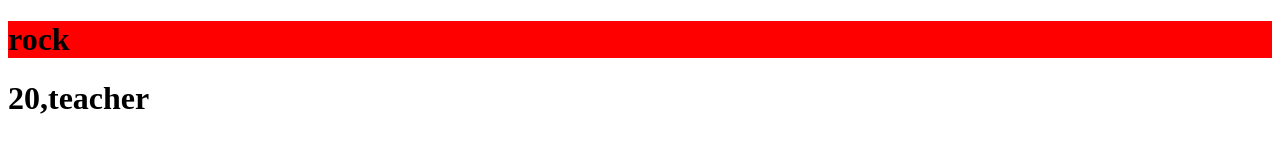
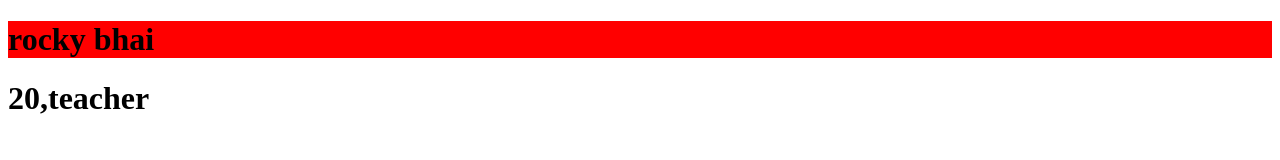
Before and after one commit to vimal336/React-js-projects, a React (Create React App) app in the folder myapp/: page / in a window 1280 px wide. Shown: the top 160 px of the page. Built offline with nearby package versions, Linux system fonts and the light colour scheme.

Commit message:
react practice

```diff
--- a/myapp/src/App.js
+++ b/myapp/src/App.js
@@ -3,7 +3,7 @@ import { Header } from "./components/Header";
 function App() {
 
   const data = {
-    name: "rock",
+    name: "rocky bhai",
     age: 20,
     job: "teacher",
   };
```
